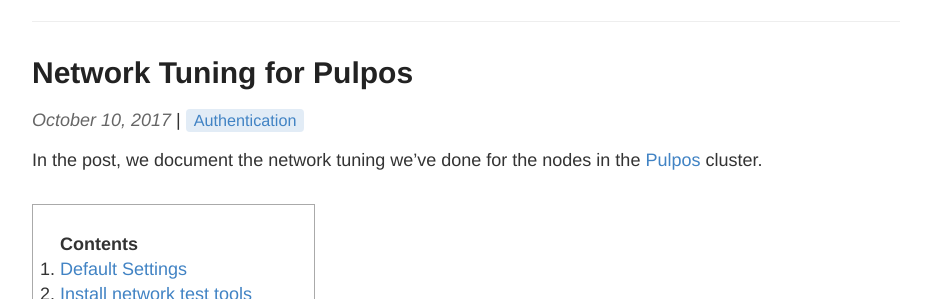
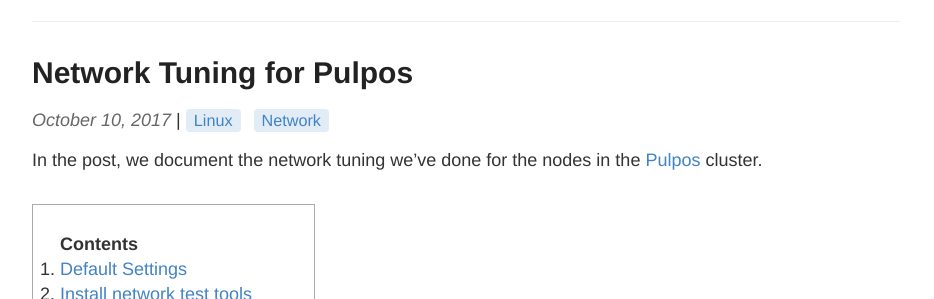
Before and after one commit to shawfdong/shawfdong.github.io, a Jekyll site: the page built from _posts/2017-10-10-network-tuning.md, in a window 1280 px wide and 900 px high. Shown: the part 132-431 px from the top of the window, without its empty margins (174-1108 px from the left). Built offline with Jekyll 4.4.1, drawn with Linux system fonts in a browser that asks for light colours.

Commit message:
modify tags

```diff
--- a/_posts/2017-10-10-network-tuning.md
+++ b/_posts/2017-10-10-network-tuning.md
@@ -1,7 +1,7 @@
 ---
 layout: post
 title: Network Tuning for Pulpos
-tags: [Authentication]
+tags: [Linux, Network]
 ---
 
 In the post, we document the network tuning we've done for the nodes in the [Pulpos]({{ site.baseurl }}{% post_url 2017-2-9-pulpos %}) cluster.<!-- more -->
```
